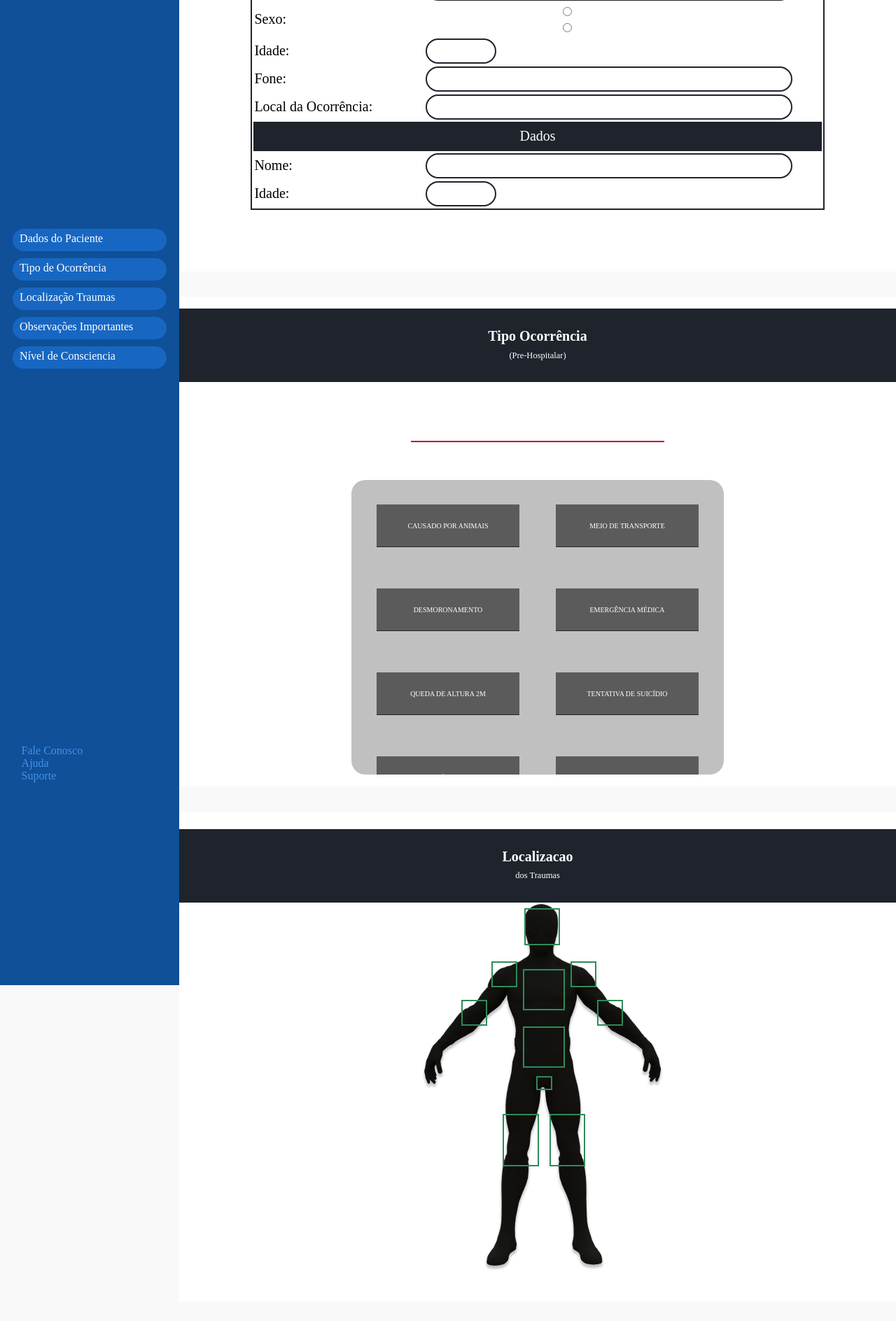
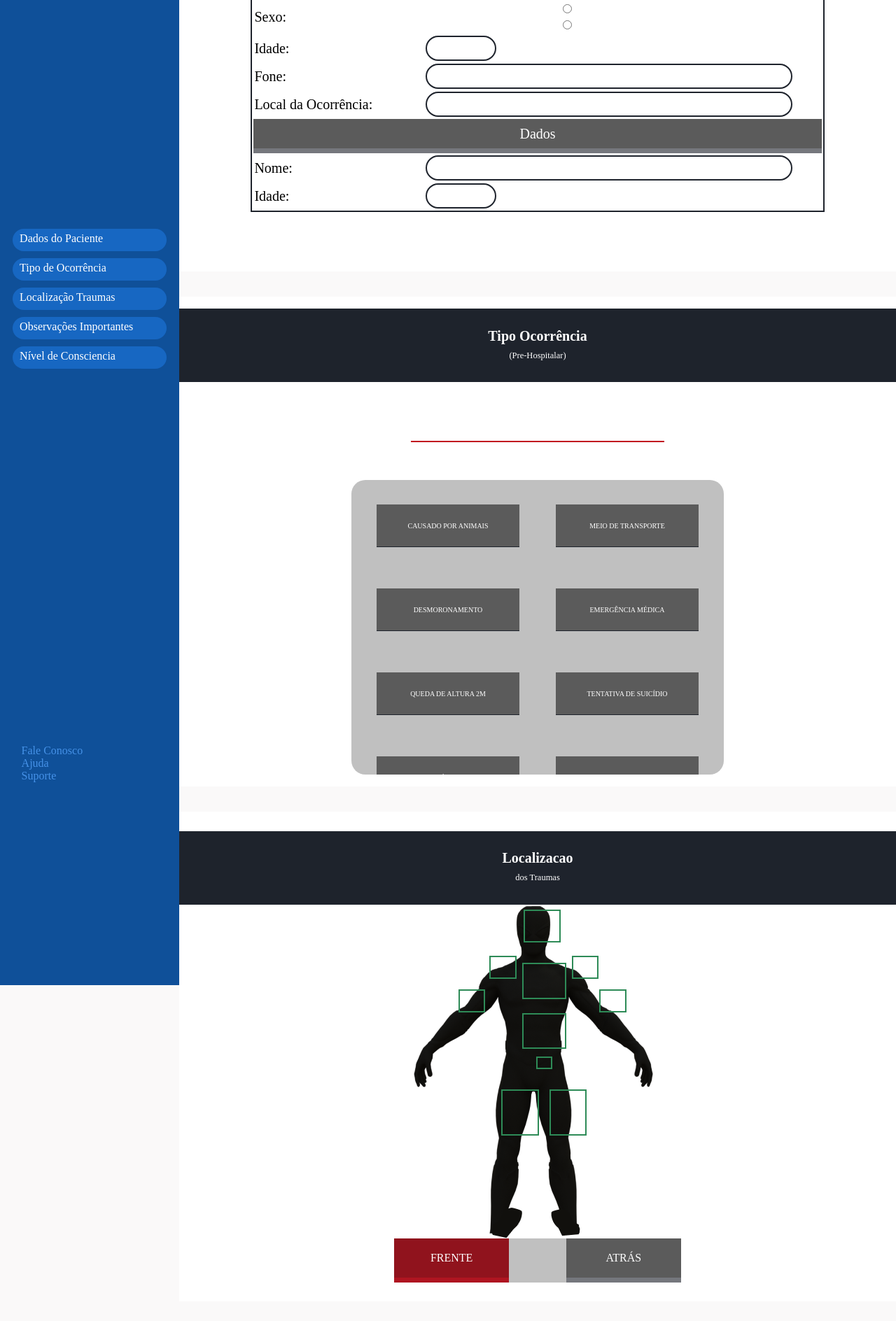
Before and after one commit to Calebcmf/Bombeiros-master, a PHP site: page /pagina_principal.php in a window 1280 px wide. Shown: the part 312-2200 px from the top of the page at 70% size. Run offline with PHP 8.4, Linux system fonts and the light colour scheme.

Commit message:
MetEtPropBut

```diff
--- a/localizacao_traumas.css
+++ b/localizacao_traumas.css
@@ -11,7 +11,7 @@
 }
 
 .mapa{
-   display: flex;
+   display: none;
    justify-content: center;
    align-items: center;
    z-index: 0;
@@ -300,10 +300,37 @@
     justify-content: center;
 }
 
+.tras{
+    display: flex;
+}
 .pagina{
     height: 500px;
     min-height: 500px;
 }
+
+.mudarC{
+    width: 40%;
+    height: 8%;
+    display: flex;
+    background-color: #C0C0C0;
+    border-bottom: 7PX solid #c0c0c0;
+    justify-content: space-between;
+}
+.opcC{
+    width: 40%;
+    height: 100%;
+    border-bottom: 7PX solid #AF1521;
+    display: flex;
+    align-items: center;
+    justify-content: center;
+    background-color: #90131D;
+}
+
+.t{
+    background-color: #5B5B5B;
+        border-bottom: 7PX solid #75777D;
+}
+
 
 @media only screen and (min-width: 600px) {
     .fechar{
--- a/localizacao_traumas.php
+++ b/localizacao_traumas.php
@@ -22,6 +22,23 @@
     <div class="mapa">
     <div class="container">
             <img src="img/body.png" alt="" width= 100%>
+            <div class="cabeca"   id="01" onclick="criar(1,'Cabeça')"></div>
+            <div class="pescoco"  id="02" onclick="criar(1,'Pescoço')"></div>
+            <div class="ombroD"   id="03" onclick="criar(1,'Ombro Direito')"></div>
+            <div class="ombroE"   id="04" onclick="criar(1,'Ombro Esquerdo')"></div>
+            <div class="bracoE"   id="05" onclick="criar(1,'Braço Esquerdo')"></div>
+            <div class="bracoD"   id="06" onclick="criar(1,'Braço Direito')"></div>
+            <div class="peito"    id="07" onclick="criar(1,'Peito')"></div>
+            <div class="barriga"  id="08" onclick="criar(1,'Barriga')"></div>
+            <div class="bingulin" id="09" onclick="criar(1,'Pélvis')"></div>
+            <div class="pernaD"   id="10" onclick="criar(1,'Perna Direita')"></div>
+            <div class="pernaE"   id="11" onclick="criar(1,'Perna Esquerda')"></div>
+        </div>
+    </div>
+
+    <div class="mapa tras">
+    <div class="container">
+            <img src="img/bodyTras.png" alt="" width= 100%>
             <div class="cabeca"   id="01" onclick="criar(1,'Cabeça')"></div>
             <div class="pescoco"  id="02" onclick="criar(1,'Pescoço')"></div>
             <div class="ombroD"   id="03" onclick="criar(1,'Ombro Direito')"></div>
@@ -103,6 +120,10 @@
 
     </form>
 
+    <div class="mudarC">
+        <div class="opcC">FRENTE</div>
+        <div class="opcC t">ATRÁS</div>
+    </div>
 
 
 
```
Also changed, not shown: img/BodyTras.png (added).
